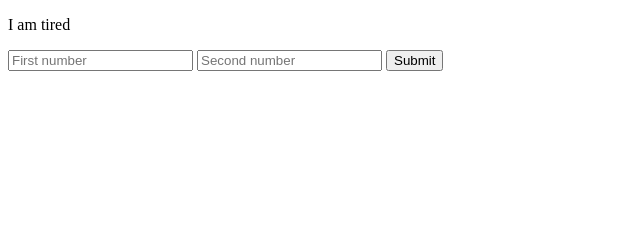
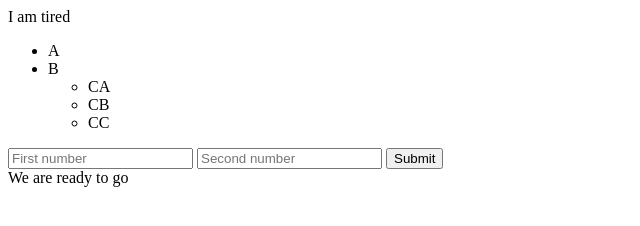
Before and after one commit to dubersj/web-programming, a plain HTML site: page index.html in a window 1280 px wide. Shown: the whole page, without its empty margins (0-640 px from the left). Drawn offline with Linux system fonts and the light colour scheme.

Commit message:
Add files via upload

```diff
--- a/index.html
+++ b/index.html
@@ -1,16 +1,54 @@
 <!DOCTYPE html>
 
 <html>
+
     <head>
         <title>Hello, World</title>
     </head>
-<body>
-    <p>I am tired</p>
+
+    <body>
+
+    I am tired
+
+    <ul>
+        <li>A</li>
+        <li>B</li>
+        <ul>
+            <li>CA</li>
+            <li>CB</li>
+            <li>CC</li>
+        </ul>
+    </ul>
+
     <form id="numberForm">
-        <input type="number" name="number1" placeholder="First number">
+        <input type="number" id="number1" placeholder="First number">
         <input type="number" name="number2" placeholder="Second number">
         <button type="submit">Submit</button>
 
     </form>
-</body>
+
+    <div id="result"></div>
+
+    <script>
+        var message = "Hello there";
+        document.getElementById('result').innerText = message;
+
+        // Waiting for document to load before running script
+        document.addEventListener('DOMContentLoaded', function() {
+
+            // Second listener for clicking submit button
+            document.getElementById('numberForm').addEventListener('submit', function(event) {
+                event.preventDefault();
+                var number1 = document.getElementById('number1').value;
+                var message = "Submit was clicked" + number1;
+                document.getElementById('result').innerText = message;
+            });
+
+            var message = "We are ready to go";
+            document.getElementById('result').innerText = message;
+
+        });
+    </script>
+
+    </body>
 </html>
```
